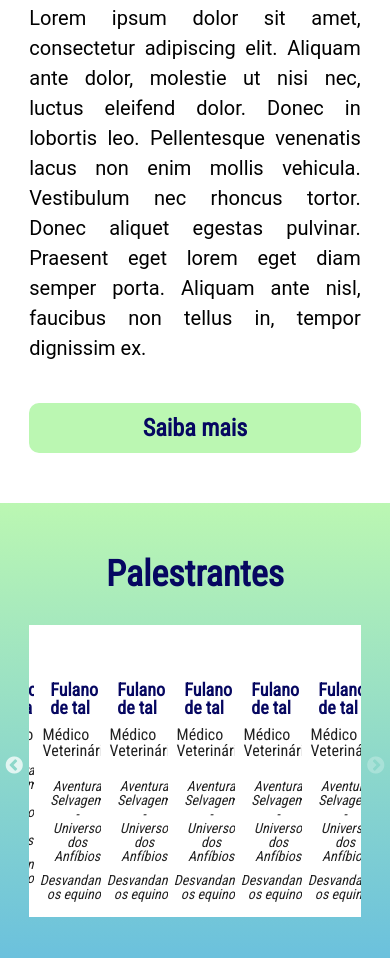
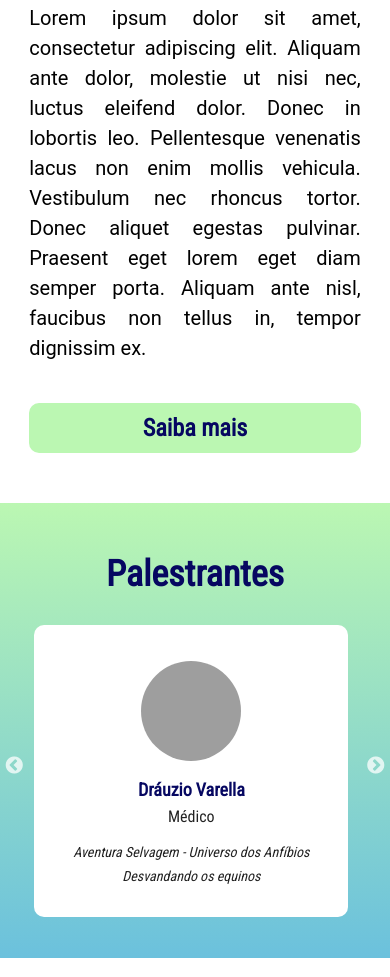
Before and after one commit to lauro-ladeira/samev-gatsby, a Gatsby site: page / in a window 390 px wide. Shown: the part 943-1920 px from the top of the page. Built offline with nearby package versions, Linux system fonts and the light colour scheme; Gatsby itself is replaced by a stand-in of ours; grey boxes are pictures that could not be loaded.

Commit message:
carousel responsivo e ajustes

```diff
--- a/src/components/inicio/Carousel/Card/index.js
+++ b/src/components/inicio/Carousel/Card/index.js
@@ -1,23 +1,23 @@
 import React from "react"
 import * as S from "./styled"
 
+function Card({ nome, especialidade, palestras, url }) {
 
-function Card({ nome, especialidade, palestras, url }) {
+    const image = `/static/${url}`
+
   return (
     <>
       <S.CardContainer>
-        <S.CardImage url={url} />
+        <S.CardImage url={image} />
         <S.CardNome>{nome}</S.CardNome>
         <S.CardEspecialidade>{especialidade}</S.CardEspecialidade>
-        {palestras.map(palestras => (
-          <S.CardPalestras>{palestras.tema}</S.CardPalestras>
+        {palestras.map((palestras, i) => (
+          <S.CardPalestras key={`${i}${url}`}>{palestras.tema}</S.CardPalestras>
         ))}
         ;
       </S.CardContainer>
     </>
   )
-
-  console.log(url)
 }
 
 export default Card
--- a/src/components/inicio/Carousel/Card/styled.js
+++ b/src/components/inicio/Carousel/Card/styled.js
@@ -1,9 +1,5 @@
 import styled from "styled-components"
-import img1 from "../../../../images/img1.png"
-import img2 from "../../../../images/img2.png"
-import img3 from "../../../../images/img3.png"
-import img4 from "../../../../images/img4.png"
-import img5 from "../../../../images/img5.png"
+import media from "styled-media-query"
 
 export const CardContainer = styled.a`
   text-decoration: none;
@@ -12,7 +8,6 @@
   color: white;
   width: 80%;
   height: 260px;
-  /* background-image: ${({ url }) => `url(${url})`}; */
   background-color: #fff;
   border-radius: 10px;
   position: relative;
@@ -22,22 +17,31 @@
   padding: 16px;
   margin: 20px 5px 10px;
 
-  transition: transform .6s;
+  transition: transform 0.6s;
 
   &:hover,
   &:focus {
     transform: scale(1.05);
   }
+
+  ${media.lessThan("480px")`
+    width: 85%;
+  `}
 `
 export const CardImage = styled.div`
-  /* background-image: ${({ url }) => `url(${url})`}; */
-  background-image: url(${img1});
+  background-image: ${({ url }) => `url(${url})`};
   /* background-color: cyan; */
   background-size: 70px;
   border-radius: 50%;
   height: 70px;
   margin: 20px auto;
   width: 70px;
+
+  ${media.lessThan("480px")`
+    height: 100px;
+    width: 100px;
+    background-size: 100px;
+  `}
 `
 
 export const CardNome = styled.h1`
--- a/src/components/inicio/Carousel/index.js
+++ b/src/components/inicio/Carousel/index.js
@@ -9,13 +9,39 @@
 function Carousel({ dados }) {
   var settings = {
     dots: false,
-    infinite: false,
+    infinite: true,
     speed: 500,
     slidesToShow: 5,
     slidesToScrol: 1,
     autoplay: true,
-    autoplaySpeed: 4,
+    autoplaySpeed: 5000,
     pauseOnHover: false,
+    responsive: [
+      {
+        breakpoint: 1125,
+        settings: {
+          slidesToShow: 4,
+        },
+      },
+      {
+        breakpoint: 914,
+        settings: {
+          slidesToShow: 3,
+        },
+      },
+      {
+        breakpoint: 685,
+        settings: {
+          slidesToShow: 2,
+        },
+      },
+      {
+        breakpoint: 480,
+        settings: {
+          slidesToShow: 1,
+        },
+      },
+    ],
   }
 
   return (
@@ -23,8 +49,8 @@
       <S.CarouselContainer>
         <S.Title>Palestrantes</S.Title>
         <Slider {...settings}>
-          {dados.map(dados => (
-            <React.Fragment>
+          {dados.map((dados, i) => (
+            <React.Fragment key={i}>
               <Card
                 nome={dados.nome}
                 especialidade={dados.especialidade}
--- a/src/data/dadosPalestrantes.json
+++ b/src/data/dadosPalestrantes.json
@@ -3,7 +3,7 @@
       {
         "nome": "Fulano de tal",
         "especialidade": "Médico Veterinário",
-        "url": "img1",
+        "url": "img1-584846874f78d7900a2572547b9a31f7.png",
         "palestras": [
           {
             "tema": "Aventura Selvagem - Universo dos Anfíbios"
@@ -16,7 +16,7 @@
       {
         "nome": "Dráuzio Varella",
         "especialidade": "Médico",
-        "url": "img2",
+        "url": "img2-51377f94d031dbcc961e94c0c88daec5.png",
         "palestras": [
           {
             "tema": "Aventura Selvagem - Universo dos Anfíbios"
@@ -29,7 +29,7 @@
       {
         "nome": "Fulano de tal",
         "especialidade": "Médico Veterinário",
-        "url": "img3",
+        "url": "img3-8013b2606ae65bbf48f06a75f92ffbd3.png",
         "palestras": [
           {
             "tema": "Aventura Selvagem - Universo dos Anfíbios"
@@ -42,7 +42,7 @@
       {
         "nome": "Fulano de tal",
         "especialidade": "Médico Veterinário",
-        "url": "img4",
+        "url": "img4-33b6178a70dacbf788377c1ee0a82f49.png",
         "palestras": [
           {
             "tema": "Aventura Selvagem - Universo dos Anfíbios"
@@ -55,7 +55,7 @@
       {
         "nome": "Fulano de tal",
         "especialidade": "Médico Veterinário",
-        "url": "img5",
+        "url": "img5-919cdeedf79efb9ce5ac6958abc08ba4.png",
         "palestras": [
           {
             "tema": "Aventura Selvagem - Universo dos Anfíbios"
@@ -68,7 +68,7 @@
       {
         "nome": "Fulano de tal",
         "especialidade": "Médico Veterinário",
-        "url": "img1",
+        "url": "img1-584846874f78d7900a2572547b9a31f7.png",
         "palestras": [
           {
             "tema": "Aventura Selvagem - Universo dos Anfíbios"
@@ -81,7 +81,7 @@
       {
         "nome": "Fulano de tal",
         "especialidade": "Médico Veterinário",
-        "url": "img2",
+        "url": "img2-51377f94d031dbcc961e94c0c88daec5.png",
         "palestras": [
           {
             "tema": "Aventura Selvagem - Universo dos Anfíbios"
```
Also changed, not shown: src/components/inicio/Carousel/styled.js (+10 -0 lines), src/images/angle-arrow-pointing-to-right.svg (added).
